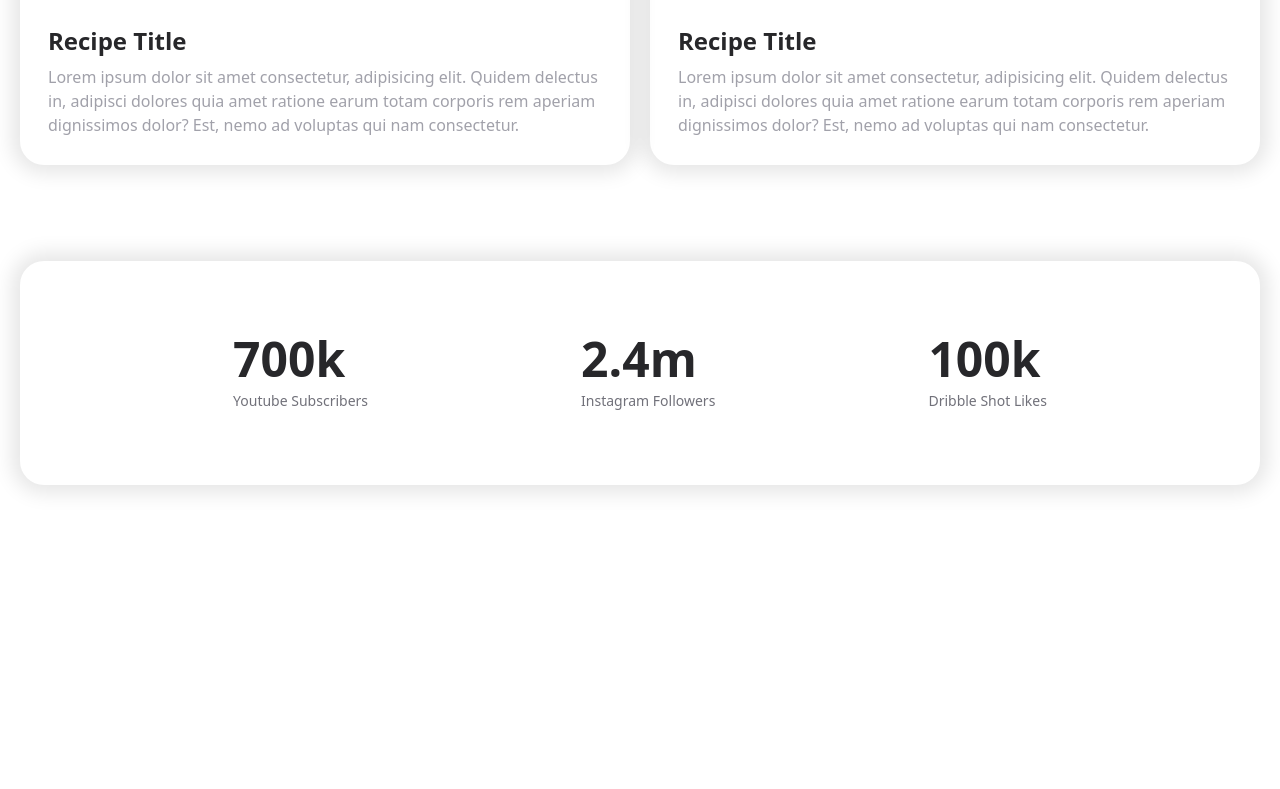
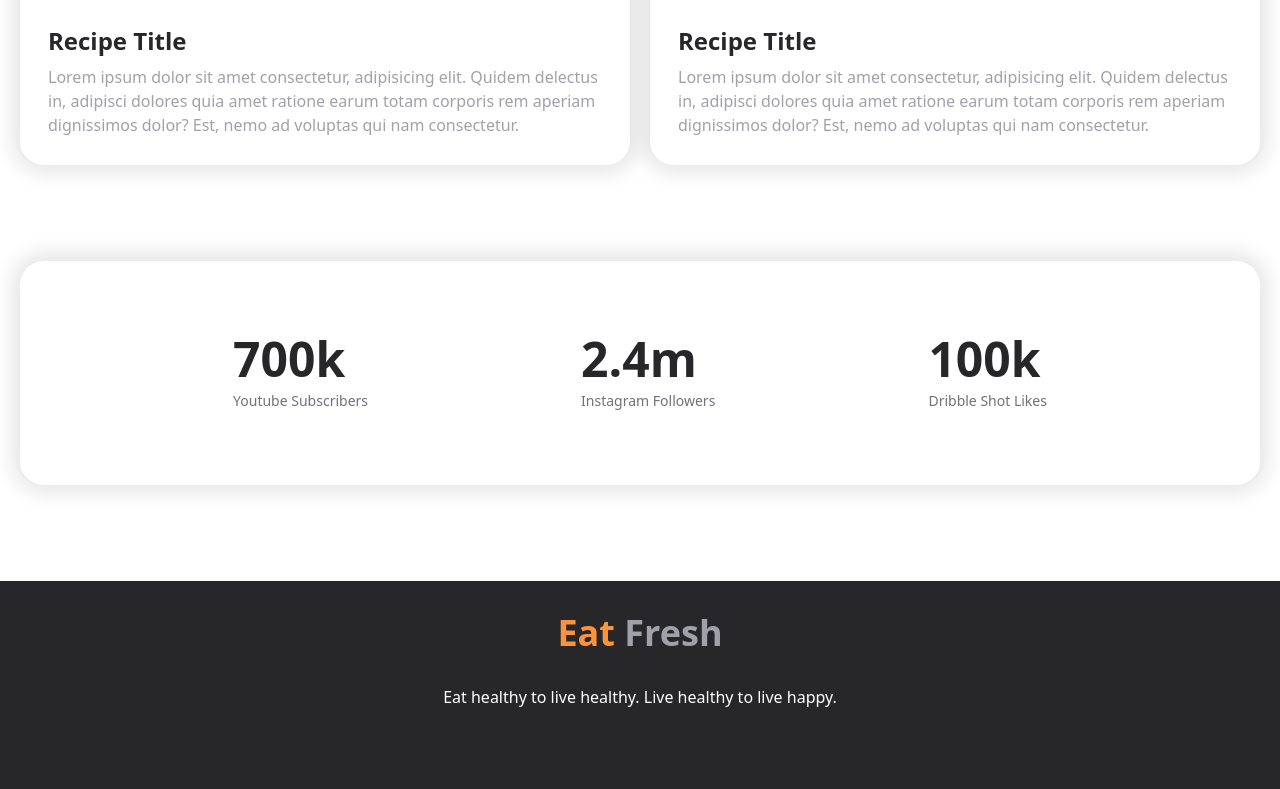
Before and after one commit to Durjoy96/eat-healthy-tailwindcss, a plain HTML site: page index.html in a window 1280 px wide. Shown: the part 2062-2851 px from the top of the page. Before the commit the page ends 2787 px from the top, so only its background shows below. Drawn offline with nearby package versions, Linux system fonts and the light colour scheme.

Commit message:
footer complete

```diff
--- a/index.html
+++ b/index.html
@@ -81,7 +81,10 @@
             </div>
         </section>
     </main>
-    <br><br><br><br><br><br><br><br><br><br>
+    <footer class="h-52 bg-zinc-800 mt-24 pt-8">
+        <h3 class="text-zinc-400 font-black text-4xl text-center capitalize"><span class="text-orange-400">Eat</span> fresh</h3>
+        <p class="text-base text-white mt-8 text-center">Eat healthy to live healthy. Live healthy to live happy.</p>
+    </footer>
 </body>
 
 </html>
```
